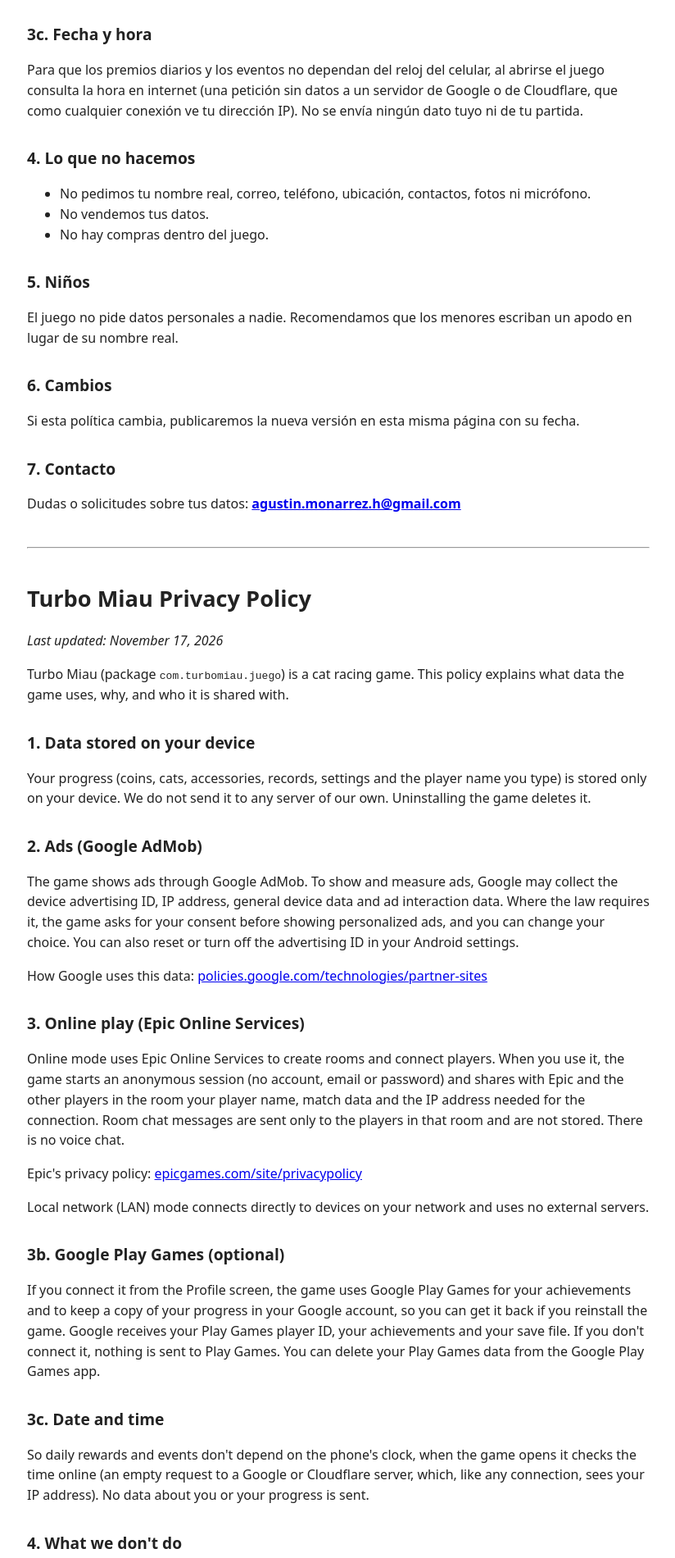
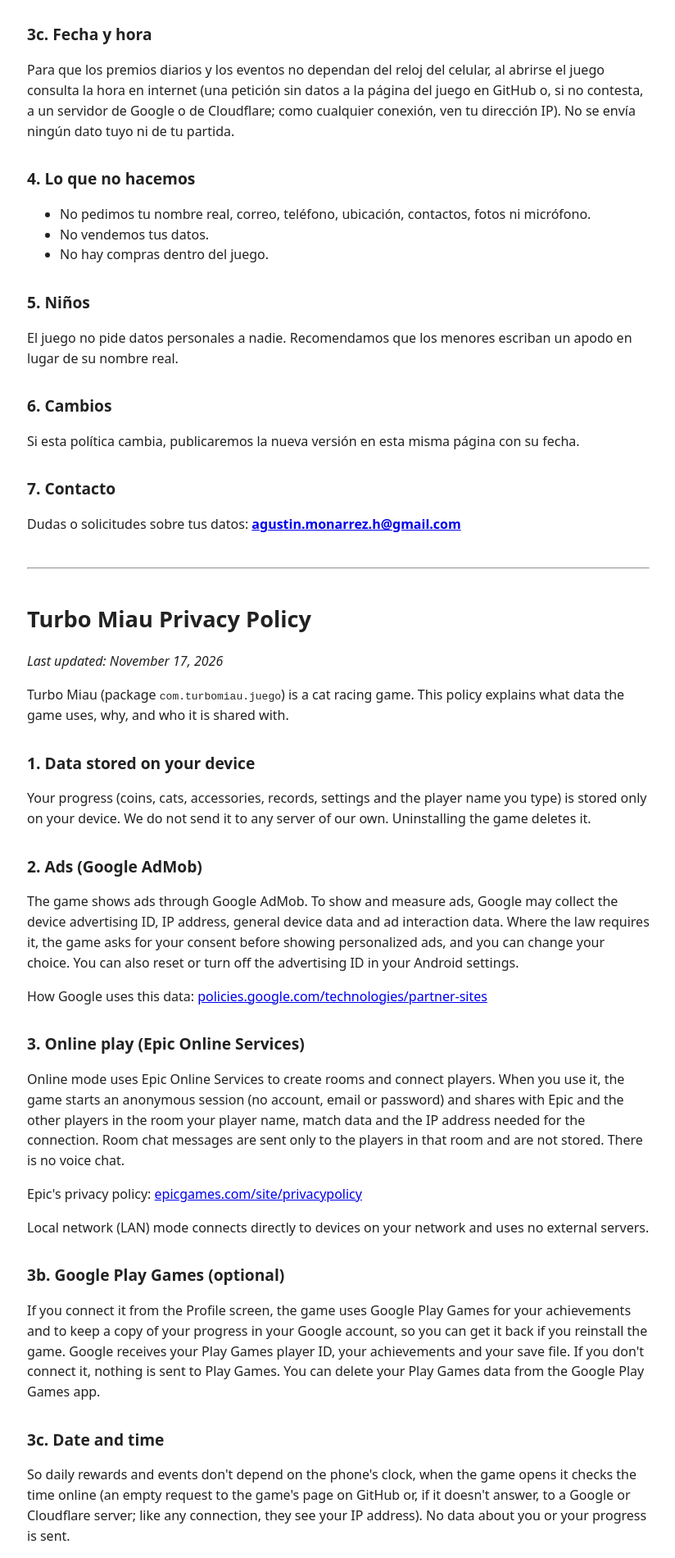
Before and after one commit to chonto2000new/chonto2000new.github.io, a plain HTML site: page privacidad.html in a window 1280 px wide. Shown: the part 1096-2996 px from the top of the page at 82% size, without its empty margins (227-1051 px from the left). Drawn offline with Linux system fonts and the light colour scheme.

Commit message:
Politica: la hora se consulta primero en esta pagina
Co-Authored-By: Claude Opus 5.5 <noreply@anthropic.com>

```diff
--- a/privacidad.html
+++ b/privacidad.html
@@ -34,7 +34,7 @@
 
 
 <h2>3c. Fecha y hora</h2>
-<p>Para que los premios diarios y los eventos no dependan del reloj del celular, al abrirse el juego consulta la hora en internet (una petición sin datos a un servidor de Google o de Cloudflare, que como cualquier conexión ve tu dirección IP). No se envía ningún dato tuyo ni de tu partida.</p>
+<p>Para que los premios diarios y los eventos no dependan del reloj del celular, al abrirse el juego consulta la hora en internet (una petición sin datos a la página del juego en GitHub o, si no contesta, a un servidor de Google o de Cloudflare; como cualquier conexión, ven tu dirección IP). No se envía ningún dato tuyo ni de tu partida.</p>
 <h2>4. Lo que no hacemos</h2>
 <ul>
   <li>No pedimos tu nombre real, correo, teléfono, ubicación, contactos, fotos ni micrófono.</li>
@@ -75,7 +75,7 @@
 
 
 <h2>3c. Date and time</h2>
-<p>So daily rewards and events don't depend on the phone's clock, when the game opens it checks the time online (an empty request to a Google or Cloudflare server, which, like any connection, sees your IP address). No data about you or your progress is sent.</p>
+<p>So daily rewards and events don't depend on the phone's clock, when the game opens it checks the time online (an empty request to the game's page on GitHub or, if it doesn't answer, to a Google or Cloudflare server; like any connection, they see your IP address). No data about you or your progress is sent.</p>
 <h2>4. What we don't do</h2>
 <ul>
   <li>We don't ask for your real name, email, phone, location, contacts, photos or microphone.</li>
```
